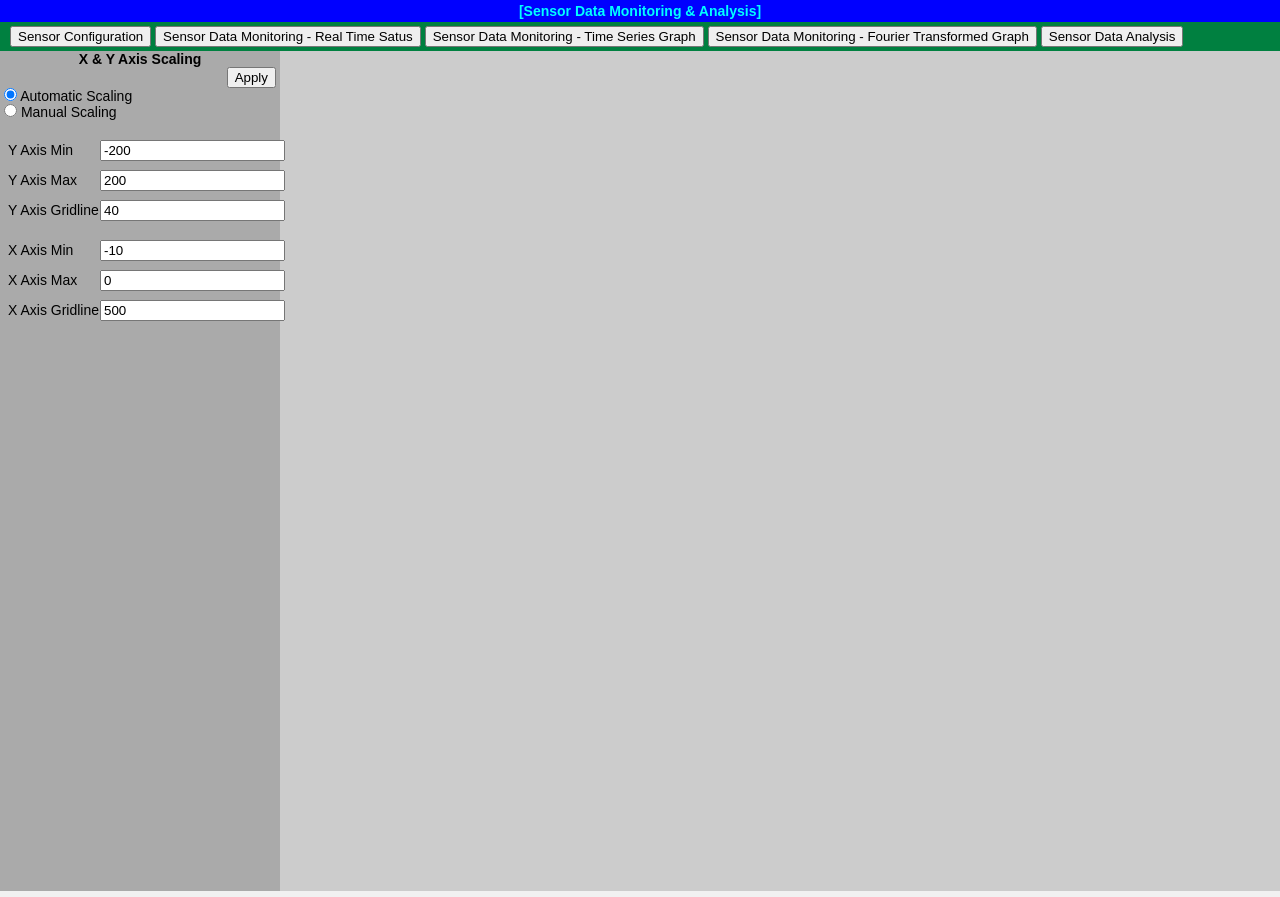
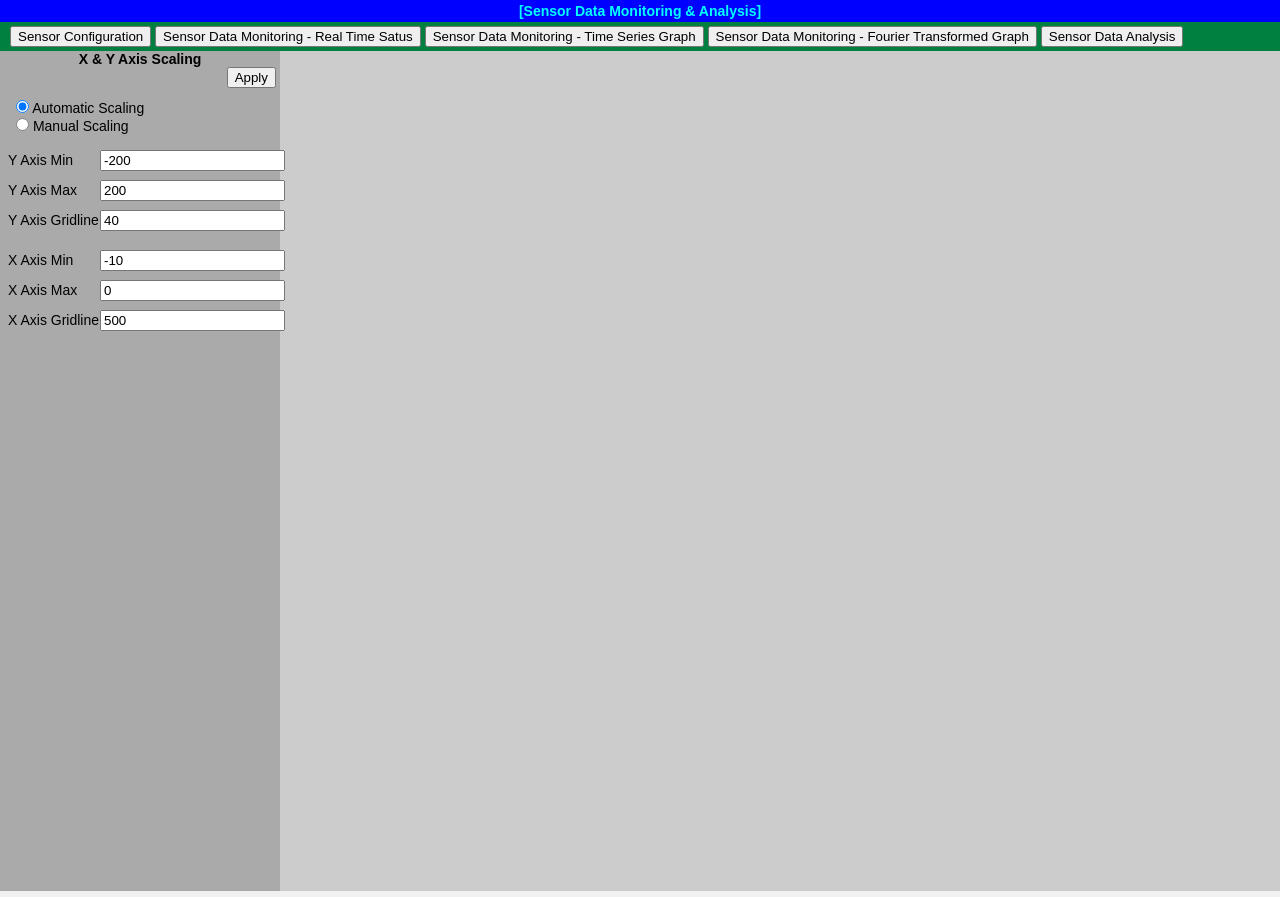
Before and after one commit to inhobyun/WSN_Project, a Flask app: template templates/m_dashboard.html in a window 1280 px wide. Run offline with Flask 2, Linux system fonts and the light colour scheme; the template is opened without the code that fills it, so the values that code supplies are empty; some libraries are stand-ins or nearby versions.

Commit message:
modified

```diff
--- a/templates/m_base.html
+++ b/templates/m_base.html
@@ -65,7 +65,7 @@ body {
 }
 
 /* Responsive layout - makes the three columns stack on top of each other instead of next to each other */
-@media (max-width: 1920px) {
+@media (min-width: 1024px) {
   .grid-container  {
     grid-template-areas:
     'top   top  '
--- a/templates/m_dashboard.html
+++ b/templates/m_dashboard.html
@@ -3,30 +3,30 @@
 {% block left %}
     <p style="text-align:center;"><Strong>X & Y Axis Scaling</Strong></p>
 
-    <p style="text-align:right;"><button onclick="sendValue()">Apply</button></p>
+    <p style="text-align:right;"><button onclick="sendValue()"> Apply </button></p>
 
-    <input type="radio" id="auto_scroll" name="scroll" value="auto_scroll" checked>
-    <label>Automatic Scaling</label> <br>
-    <input type="radio" id="man_scroll" name="scroll" value="man_scroll">
-    <label>Manual Scaling</label>
+    <p style="position:absolute; left: 16px; top:100px;"><input type="radio" id="auto_scroll" name="scroll" value="auto_scroll" checked>
+                                                         <label>Automatic Scaling</label></p>
+    <p style="position:absolute; left: 16px; top:118px;"><input type="radio" id="man_scroll" name="scroll" value="man_scroll">
+                                                         <label>Manual Scaling</label></p>
 
-    <p style="position:absolute; left:  8px; top:142px;"><label>Y Axis Min</label></p>
-    <p style="position:absolute; left:100px; top:140px;"><input type="text" id="y_min" value="-200"></p>
+    <p style="position:absolute; left:  8px; top:152px;"><label>Y Axis Min</label></p>
+    <p style="position:absolute; left:100px; top:150px;"><input type="text" id="y_min" value="-200"></p>
 
-    <p style="position:absolute; left:  8px; top:172px;"><label>Y Axis Max</label></p>
-    <p style="position:absolute; left:100px; top:170px;"><input type="text" id="y_max" value="200"></p>
+    <p style="position:absolute; left:  8px; top:182px;"><label>Y Axis Max</label></p>
+    <p style="position:absolute; left:100px; top:180px;"><input type="text" id="y_max" value="200"></p>
 
-    <p style="position:absolute; left:  8px; top:202px;"><label>Y Axis Gridline</label></p>
-    <p style="position:absolute; left:100px; top:200Px;"><input type="text" id="y_gridline" value="40"></p>
+    <p style="position:absolute; left:  8px; top:212px;"><label>Y Axis Gridline</label></p>
+    <p style="position:absolute; left:100px; top:210Px;"><input type="text" id="y_gridline" value="40"></p>
 
-    <p style="position:absolute; left:  8px; top:242px;"><label>X Axis Min</label></p>
-    <p style="position:absolute; left:100px; top:240px;"><input type="text" id="x_min" value="-10"></p>
+    <p style="position:absolute; left:  8px; top:252px;"><label>X Axis Min</label></p>
+    <p style="position:absolute; left:100px; top:250px;"><input type="text" id="x_min" value="-10"></p>
 
-    <p style="position:absolute; left:  8px; top:272px;"><label>X Axis Max</label></p>
-    <p style="position:absolute; left:100px; top:270px;"><input type="text" id="x_max" value="0"></p>
+    <p style="position:absolute; left:  8px; top:282px;"><label>X Axis Max</label></p>
+    <p style="position:absolute; left:100px; top:280px;"><input type="text" id="x_max" value="0"></p>
 
-    <p style="position:absolute; left:  8px; top:302px;"><label>X Axis Gridline</label></p>
-    <p style="position:absolute; left:100px; top:300px;"><input type="text" id="x_gridline" value="500"></p>
+    <p style="position:absolute; left:  8px; top:312px;"><label>X Axis Gridline</label></p>
+    <p style="position:absolute; left:100px; top:310px;"><input type="text" id="x_gridline" value="500"></p>
 {% endblock %}
 
 {% block right %}
@@ -54,9 +54,9 @@
         document.getElementById('chart-box').innerHTML = '';
 
         // set the dimensions and margins of the graph
-        var margin = {top: 20, left: 20, bottom: 20, right: 20},
-            width = 1200 - margin.left - margin.right,
-            height = 800 - margin.top - margin.bottom;
+        var margin = {top: 60, left: 20, bottom: 20, right: 20},
+            width = 744 - margin.left - margin.right, /* left 280px*/
+            height = 840 - margin.top - margin.bottom;
 
         // append the svg object to the body of the page
         var svg = d3.select("#chart-box")
```
